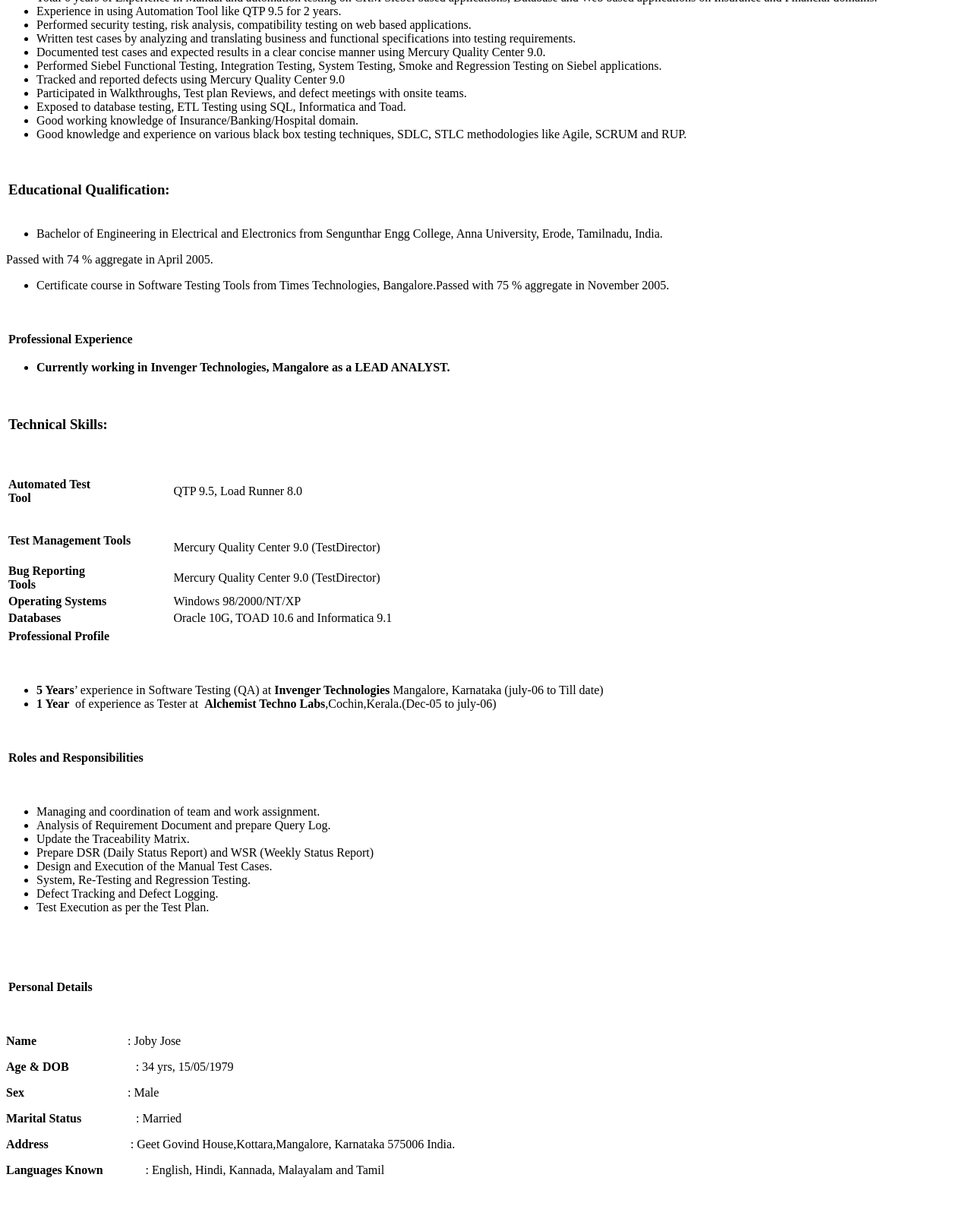
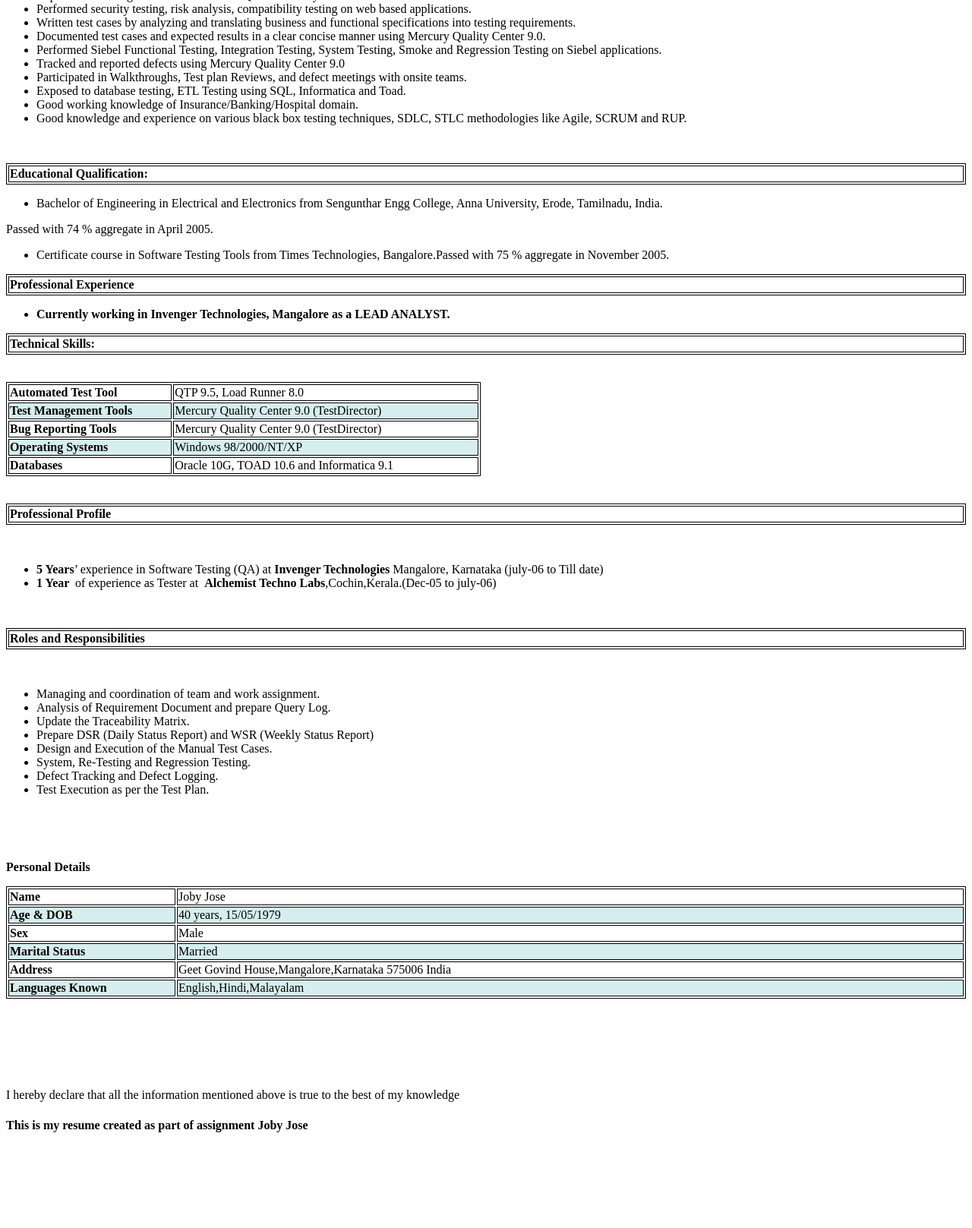
Before and after one commit to jobyojose/jobyojose.github.io, a plain HTML site: page index.html in a window 1280 px wide. Shown: the part 773-2390 px from the top of the page at 76% size. After the commit the page ends 2285 px from the top, so only its background shows below. Drawn offline with Linux system fonts and the light colour scheme.

Commit message:
Update index.html

```diff
--- a/index.html
+++ b/index.html
@@ -1,186 +1,399 @@
-<p style="color:blue"><strong>Joby Jose</strong></p>
-<img src="pic_trulli.jpg" alt="Trulli" width="500" height="333">
+<html>
+<h4>This is my resume created as part of assignment Joby Jose</h4>
+<body>
+
+<style>
+
+table, th, td {
+border:1px solid black;
+}
+tr:nth-child(even) {
+  background-color: #D6EEEE;
+
+</style>
+
+<p style="color:red"><strong>Joby Jose</strong></p>
+
+<p><a href="https://jobyojose.github.io/">Visit jobyjose.com!</a></p>
+
+<img src="Images\pledge photo.jpg" alt="" width="500" height="333"/>
+
 <p><strong>&nbsp;</strong></p>
-<p><strong>&nbsp;</strong>Email&nbsp;&nbsp;&nbsp; :&nbsp; jjosejobyj@gmail.com&nbsp;&nbsp;&nbsp;&nbsp;&nbsp;&nbsp;&nbsp;&nbsp;&nbsp;&nbsp;&nbsp;&nbsp;&nbsp;&nbsp;&nbsp;&nbsp;&nbsp;&nbsp;&nbsp;&nbsp;&nbsp;&nbsp; &nbsp;&nbsp;&nbsp;&nbsp;&nbsp;&nbsp;&nbsp;&nbsp;&nbsp;&nbsp;&nbsp;&nbsp;&nbsp;&nbsp;&nbsp;&nbsp;&nbsp;&nbsp;&nbsp;&nbsp;&nbsp;&nbsp;&nbsp;&nbsp;&nbsp;&nbsp;&nbsp;&nbsp;</p>
-<p>&nbsp;Contact:&nbsp; +91-8281839945</p>
-<p><strong>&nbsp;&nbsp;&nbsp;&nbsp;&nbsp;&nbsp;&nbsp;&nbsp;&nbsp;&nbsp;&nbsp;&nbsp;&nbsp;&nbsp;&nbsp;&nbsp;&nbsp;&nbsp;&nbsp;&nbsp;&nbsp;&nbsp;&nbsp;&nbsp;&nbsp;&nbsp;&nbsp;&nbsp;&nbsp;&nbsp;&nbsp;&nbsp;&nbsp;&nbsp;&nbsp;&nbsp;&nbsp;&nbsp;&nbsp;&nbsp;&nbsp;&nbsp;&nbsp;&nbsp;&nbsp;&nbsp;&nbsp;&nbsp;&nbsp;&nbsp;&nbsp;&nbsp;&nbsp;&nbsp;&nbsp;&nbsp;&nbsp;&nbsp;&nbsp;&nbsp;&nbsp;&nbsp;&nbsp;&nbsp;&nbsp;&nbsp;&nbsp;&nbsp;&nbsp;&nbsp;&nbsp;&nbsp;&nbsp;&nbsp;&nbsp;&nbsp;&nbsp;&nbsp;&nbsp;&nbsp;&nbsp;&nbsp; </strong></p>
-<table>
+
+<p style="background-image: url('Images\pledge photo.jpg');">
+
+</p>
+
+<p><strong>&nbsp;</strong>Email : jjosejobyj@gmail.com;</p>
+
+<p>&nbsp;Contact: +91-8281839945</p>
+
+<table style="width:100%">
+
 <tbody>
+
 <tr>
+
+<td>
+
+<p><strong>Objective:</strong></p>
+
+</td>
+
+</tr>
+
+</tbody>
+
+</table><ul>
+
+<li>To give full efforts in achieving organisation objective and add value to the organization as well as myself by utilizing the knowledge gained during 6 years of exposure in software testing industry.</li>
+
+</ul>
+
+<p>&nbsp;</p>
+
+<table style="width:100%">
+
+<tbody>
+
+<tr>
+
 <td width="643">
-<p><strong>Objective:</strong></p>
+
+<p><strong>Experience Summary:</strong></p>
+
 </td>
+
 </tr>
+
 </tbody>
+
+</table><ul>
+
+<li>Total 6 years of Experience in Manual and automation testing on CRM Siebel based applications, Database and Web based applications on Insurance and Financial domains.</li>
+
+<li>Experience in using Automation Tool like QTP 9.5 for 2 years.</li>
+
+<li>Performed security testing, risk analysis, compatibility testing on web based applications.</li>
+
+<li>Written test cases by analyzing and translating business and functional specifications into testing requirements.</li>
+
+<li>Documented test cases and expected results in a clear concise manner using Mercury Quality Center 9.0.</li>
+
+<li>Performed Siebel Functional Testing, Integration Testing, System Testing, Smoke and Regression Testing on Siebel applications.</li>
+
+<li>Tracked and reported defects using Mercury Quality Center 9.0</li>
+
+<li>Participated in Walkthroughs, Test plan Reviews, and defect meetings with onsite teams.</li>
+
+<li>Exposed to database testing, ETL Testing using SQL, Informatica and Toad.</li>
+
+<li>Good working knowledge of Insurance/Banking/Hospital domain.</li>
+
+<li>Good knowledge and experience on various black box testing techniques, SDLC, STLC methodologies like Agile, SCRUM and RUP.</li>
+
+</ul>
+
+<p>&nbsp;</p>
+
+<table style="width:100%">
+
+<tbody>
+
+<tr>
+
+<td width="643">
+
+<strong>Educational Qualification:</strong>
+
+</td>
+
+</tr>
+
+</tbody>
+
 </table>
+
+<ul>
+
+<li>Bachelor of Engineering in Electrical and Electronics from Sengunthar Engg College, Anna University, Erode, Tamilnadu, India.</li>
+
+</ul>
+
+<p>Passed with 74 % aggregate in April 2005.</p>
+
+<ul>
+
+<li>Certificate course in Software Testing Tools from Times Technologies, Bangalore.Passed with 75 % aggregate in November 2005.</li>
+
+</ul>
+
+<table style="width:100%">
+
+<tbody>
+
+<tr>
+
+<td width="583"><p><strong>Professional Experience</strong></p>
+
+</td>
+
+</tr>
+
+</tbody>
+
+</table>
+
+<ul>
+
+<li><strong>Currently working in Invenger Technologies, Mangalore as a LEAD ANALYST. </strong></li>
+
+</ul>
+
+<table style="width:100%">
+
+<tbody>
+
+<tr>
+
+<td><strong>Technical Skills:</strong></td>
+
+</tr></tbody>
+
+</table>
+
+<br>
+
+<br>
+
+<table width="625">
+
+<tbody>
+
+<tr>
+
+<td width="216">
+
+
+
+<p><strong>Automated Test Tool </strong></p>
+
+
+
+</td>
+
+<td width="409">
+
+<p>QTP 9.5, Load Runner 8.0</p>
+
+</td>
+
+</tr>
+
+<tr>
+
+<td width="216">
+
+<p><strong>Test Management Tools </strong></p>
+
+</td>
+
+<td width="409">
+
+<p>Mercury Quality Center 9.0 (TestDirector)</p>
+
+</td>
+
+</tr>
+
+<tr>
+
+<td width="216">
+
+<p><strong>Bug Reporting Tools</strong></p>
+
+</td>
+
+<td width="409">
+
+<p>Mercury Quality Center 9.0 (TestDirector)</p>
+
+</td>
+
+</tr>
+
+<tr>
+
+<td width="216">
+
+<p><strong>Operating Systems</strong></p>
+
+</td>
+
+<td width="409">
+
+<p>Windows 98/2000/NT/XP</p>
+
+</td>
+
+</tr>
+
+<tr>
+
+<td width="216">
+
+<p><strong>Databases</strong></p>
+
+</td>
+
+<td width="409">
+
+<p>Oracle 10G, TOAD 10.6 and Informatica 9.1</p>
+
+</td>
+
+</tr>
+
+</tbody>
+
+</table>
+
+<br>
+
+<br>
+
+<table style="width:100%">
+
+<tbody>
+
+<tr>
+
+<td width="625">
+
+<p><strong>Professional Profile</strong></p>
+
+</td>
+
+</tr>
+
+</tbody>
+
+</table>
+
+<p><strong>&nbsp;</strong></p>
+
+<ul>
+
+<li><strong>5 Years</strong>&rsquo; experience in Software Testing (QA) at <strong>Invenger Technologies</strong> Mangalore, Karnataka (july-06 to Till date)</li>
+
+<li><strong>1 Year </strong>&nbsp;of experience as Tester at &nbsp;<strong>Alchemist Techno Labs</strong>,Cochin,Kerala.(Dec-05 to july-06)</li>
+
+</ul>
+
 <p>&nbsp;</p>
+
+<table style="width:100%">
+
+<tbody>
+
+<tr>
+
+<td width="625">
+
+<p><strong>Roles and Responsibilities </strong></p>
+
+</td>
+
+</tr>
+
+</tbody>
+
+</table>
+
+<p>&nbsp;</p>
+
 <ul>
-<li>To give full efforts in achieving organisation objective and add value to the organization as well as myself by utilizing the knowledge gained during 6 years of exposure in software testing industry.</li>
+
+<li>Managing and coordination of team and work assignment.</li>
+
+<li>Analysis of Requirement Document and prepare Query Log.</li>
+
+<li>Update the Traceability Matrix.</li>
+
+<li>Prepare DSR (Daily Status Report) and WSR (Weekly Status Report)</li>
+
+<li>Design and Execution of the Manual Test Cases.</li>
+
+<li>System, Re-Testing and Regression Testing.</li>
+
+<li>Defect Tracking and Defect Logging.</li>
+
+<li>Test Execution as per the Test Plan.</li>
+
 </ul>
+
 <p>&nbsp;</p>
-<table>
-<tbody>
+
+<p>&nbsp;</p>
+
+<p><strong>Personal Details </strong></p>
+
+<table style="width:100%">
+
 <tr>
-<td width="643">
-<p><strong>Experience Summary:</strong></p>
-</td>
+
+<td width="216"><b>Name</b></td>
+
+<td>Joby Jose</td>
+
 </tr>
-</tbody>
+
+<tr>
+
+<td><b>Age & DOB</b></td>
+
+<td>40 years, 15/05/1979</td>
+
+</tr>
+
+<tr>
+
+<td><b>Sex</b></td>
+
+<td>Male</td>
+
+</tr> <tr>
+
+<td><b>Marital Status</b></td>
+
+<td>Married</td>
+
+</tr> <tr>
+
+<td><b>Address</b></td>
+
+<td>Geet Govind House,Mangalore,Karnataka 575006 India</td>
+
+</tr> <tr>
+
+<td><b>Languages Known</b></td>
+
+<td>English,Hindi,Malayalam</td>
+
+</tr>
+
 </table>
+
 <p>&nbsp;</p>
-<ul>
-<li>Total 6 years of Experience in Manual and automation testing on CRM Siebel based applications, Database and Web based applications on Insurance and Financial domains.</li>
-<li>Experience in using Automation Tool like QTP 9.5 for 2 years.</li>
-<li>Performed security testing, risk analysis, compatibility testing on web based applications.</li>
-<li>Written test cases by analyzing and translating business and functional specifications into testing requirements.</li>
-<li>Documented test cases and expected results in a clear concise manner using Mercury Quality Center 9.0.</li>
-<li>Performed Siebel Functional Testing, Integration Testing, System Testing, Smoke and Regression Testing on Siebel applications.</li>
-<li>Tracked and reported defects using Mercury Quality Center 9.0</li>
-<li>Participated in Walkthroughs, Test plan Reviews, and defect meetings with onsite teams.</li>
-<li>Exposed to database testing, ETL Testing using SQL, Informatica and Toad.</li>
-<li>Good working knowledge of Insurance/Banking/Hospital domain.</li>
-<li>Good knowledge and experience on various black box testing techniques, SDLC, STLC methodologies like Agile, SCRUM and RUP.</li>
-</ul>
+
 <p>&nbsp;</p>
-<table>
-<tbody>
-<tr>
-<td width="643">
-<h3><strong>Educational Qualification:</strong></h3>
-</td>
-</tr>
-</tbody>
-</table>
-<ul>
-<li>Bachelor of Engineering in Electrical and Electronics from Sengunthar Engg College, Anna University, Erode, Tamilnadu, India.</li>
-</ul>
-<p>Passed with 74 % aggregate in April 2005.</p>
-<ul>
-<li>Certificate course in Software Testing Tools from Times Technologies, Bangalore.Passed with 75 % aggregate in November 2005.</li>
-</ul>
-<table>
-<tbody>
-<tr>
-<td width="583">
-<p>&nbsp;&nbsp;</p>
-<p><strong>Professional Experience</strong></p>
-</td>
-</tr>
-</tbody>
-</table>
-<ul>
-<li><strong>Currently working in Invenger Technologies, Mangalore as a LEAD ANALYST. </strong></li>
-</ul>
-<table>
-<tbody>
-<tr>
-<td width="643">
+
 <p>&nbsp;</p>
-<h3><strong>Technical Skills:</strong></h3>
-</tbody>
-</table>
-<table width="625">
-<tbody>
-<tr>
-<td width="216">
-<p><strong>&nbsp;</strong></p>
-<p><strong>Automated Test Tool&nbsp;&nbsp;&nbsp;&nbsp;&nbsp;&nbsp;&nbsp;&nbsp;&nbsp;&nbsp;&nbsp;&nbsp;&nbsp;&nbsp;&nbsp;&nbsp;&nbsp;&nbsp;&nbsp;&nbsp;&nbsp;&nbsp;&nbsp;&nbsp;&nbsp; </strong></p>
-<p>&nbsp;&nbsp;</p>
-</td>
-<td width="409">
-<p>QTP 9.5, Load Runner 8.0&nbsp;&nbsp;&nbsp;&nbsp;&nbsp;&nbsp;&nbsp;&nbsp;&nbsp;&nbsp;&nbsp;&nbsp;&nbsp;&nbsp;&nbsp;&nbsp;&nbsp;&nbsp;&nbsp;&nbsp;&nbsp;&nbsp;&nbsp;&nbsp;&nbsp;&nbsp;&nbsp;&nbsp;&nbsp;&nbsp;&nbsp;&nbsp;&nbsp;&nbsp;</p>
-</td>
-</tr>
-<tr>
-<td width="216">
-<p><strong>Test Management Tools&nbsp; &nbsp;&nbsp;&nbsp;&nbsp;&nbsp;&nbsp;&nbsp;&nbsp;&nbsp;&nbsp;&nbsp;&nbsp;&nbsp;&nbsp; </strong></p>
-</td>
-<td width="409">
-<p>Mercury Quality Center 9.0 (TestDirector)</p>
-</td>
-</tr>
-<tr>
-<td width="216">
-<p><strong>Bug Reporting Tools&nbsp;&nbsp;&nbsp;&nbsp;&nbsp;&nbsp;&nbsp;&nbsp;&nbsp;&nbsp;&nbsp;&nbsp;&nbsp;&nbsp;&nbsp;&nbsp;&nbsp;&nbsp;&nbsp;&nbsp;&nbsp; </strong></p>
-</td>
-<td width="409">
-<p>Mercury Quality Center 9.0 (TestDirector)</p>
-</td>
-</tr>
-<tr>
-<td width="216">
-<p><strong>Operating Systems</strong></p>
-</td>
-<td width="409">
-<p>Windows 98/2000/NT/XP</p>
-</td>
-</tr>
-<tr>
-<td width="216">
-<p><strong>Databases</strong></p>
-</td>
-<td width="409">
-<p>Oracle 10G, TOAD 10.6 and Informatica 9.1</p>
-</td>
-</tr>
-</tbody>
-</table>
-<table width="625">
-<tbody>
-<tr>
-<td width="625">
-<p><strong>Professional Profile</strong></p>
-</td>
-</tr>
-</tbody>
-</table>
-<p><strong>&nbsp;</strong></p>
-<ul>
-<li><strong>5 Years</strong>&rsquo; experience in Software Testing (QA) at <strong>Invenger Technologies</strong> Mangalore, Karnataka (july-06 to Till date)</li>
-<li><strong>1 Year </strong>&nbsp;of experience as Tester at &nbsp;<strong>Alchemist Techno Labs</strong>,Cochin,Kerala.(Dec-05 to july-06)</li>
-</ul>
-<p>&nbsp;</p>
-<table width="625">
-<tbody>
-<tr>
-<td width="625">
-<p><strong>Roles and Responsibilities </strong></p>
-</td>
-</tr>
-</tbody>
-</table>
-<p>&nbsp;</p>
-<ul>
-<li>Managing and coordination of team and work assignment.</li>
-<li>Analysis of Requirement Document and prepare Query Log.</li>
-<li>Update the Traceability Matrix.</li>
-<li>Prepare DSR (Daily Status Report) and WSR (Weekly Status Report)</li>
-<li>Design and Execution of the Manual Test Cases.</li>
-<li>System, Re-Testing and Regression Testing.</li>
-<li>Defect Tracking and Defect Logging.</li>
-<li>Test Execution as per the Test Plan.</li>
-</ul>
-<p>&nbsp;</p>
-<p>&nbsp;</p>
-<table>
-<tbody>
-<tr>
-<td width="636">
-<p><strong>Personal Details</strong></p>
-</td>
-</tr>
-</tbody>
-</table>
-<p><strong>&nbsp;</strong></p>
-<p><strong>Name </strong>&nbsp;&nbsp;&nbsp;&nbsp;&nbsp;&nbsp;&nbsp;&nbsp;&nbsp;&nbsp;&nbsp;&nbsp;&nbsp;&nbsp;&nbsp;&nbsp;&nbsp;&nbsp;&nbsp;&nbsp;&nbsp;&nbsp;&nbsp;&nbsp;&nbsp;&nbsp;&nbsp;&nbsp; : Joby Jose</p>
-<p><strong>Age &amp; DOB</strong>&nbsp;&nbsp;&nbsp;&nbsp;&nbsp;&nbsp;&nbsp;&nbsp;&nbsp;&nbsp;&nbsp;&nbsp;&nbsp;&nbsp;&nbsp;&nbsp;&nbsp;&nbsp;&nbsp;&nbsp;&nbsp; : 34 yrs, 15/05/1979</p>
-<p><strong>Sex&nbsp;&nbsp;&nbsp;&nbsp; </strong>&nbsp;&nbsp;&nbsp;&nbsp;&nbsp;&nbsp;&nbsp;&nbsp;&nbsp;&nbsp;&nbsp;&nbsp;&nbsp;&nbsp;&nbsp;&nbsp;&nbsp;&nbsp;&nbsp;&nbsp;&nbsp;&nbsp;&nbsp;&nbsp;&nbsp;&nbsp;&nbsp;&nbsp; : Male</p>
-<p><strong>Marital Status&nbsp;&nbsp;&nbsp;&nbsp;&nbsp;&nbsp;&nbsp;&nbsp;&nbsp; </strong>&nbsp; &nbsp; &nbsp; &nbsp; : Married</p>
-<p><strong>Address</strong>&nbsp; &nbsp; &nbsp; &nbsp; &nbsp; &nbsp; &nbsp; &nbsp; &nbsp; &nbsp; &nbsp; &nbsp; &nbsp; &nbsp;: Geet Govind House,Kottara,Mangalore, Karnataka 575006&nbsp;India.</p>
-<p><strong>Languages Known</strong><strong>&nbsp;&nbsp;&nbsp;&nbsp;&nbsp;&nbsp;&nbsp;&nbsp;&nbsp;&nbsp;&nbsp;&nbsp;&nbsp; </strong>: English, Hindi, Kannada, Malayalam and Tamil</p>
-<p>&nbsp;</p>
-<p>&nbsp;</p>
-<p>&nbsp;</p>
-<p>I hereby declare that all the information mentioned above is true to the best of my knowledge</p><html>
-This is my resume created as part of assignment  Joby Jose
+
+<p>I hereby declare that all the information mentioned above is true to the best of my knowledge</p>
+
+<h4>This is my resume created as part of assignment Joby Jose</h4>
+
+</body>
+
 </html>
```
